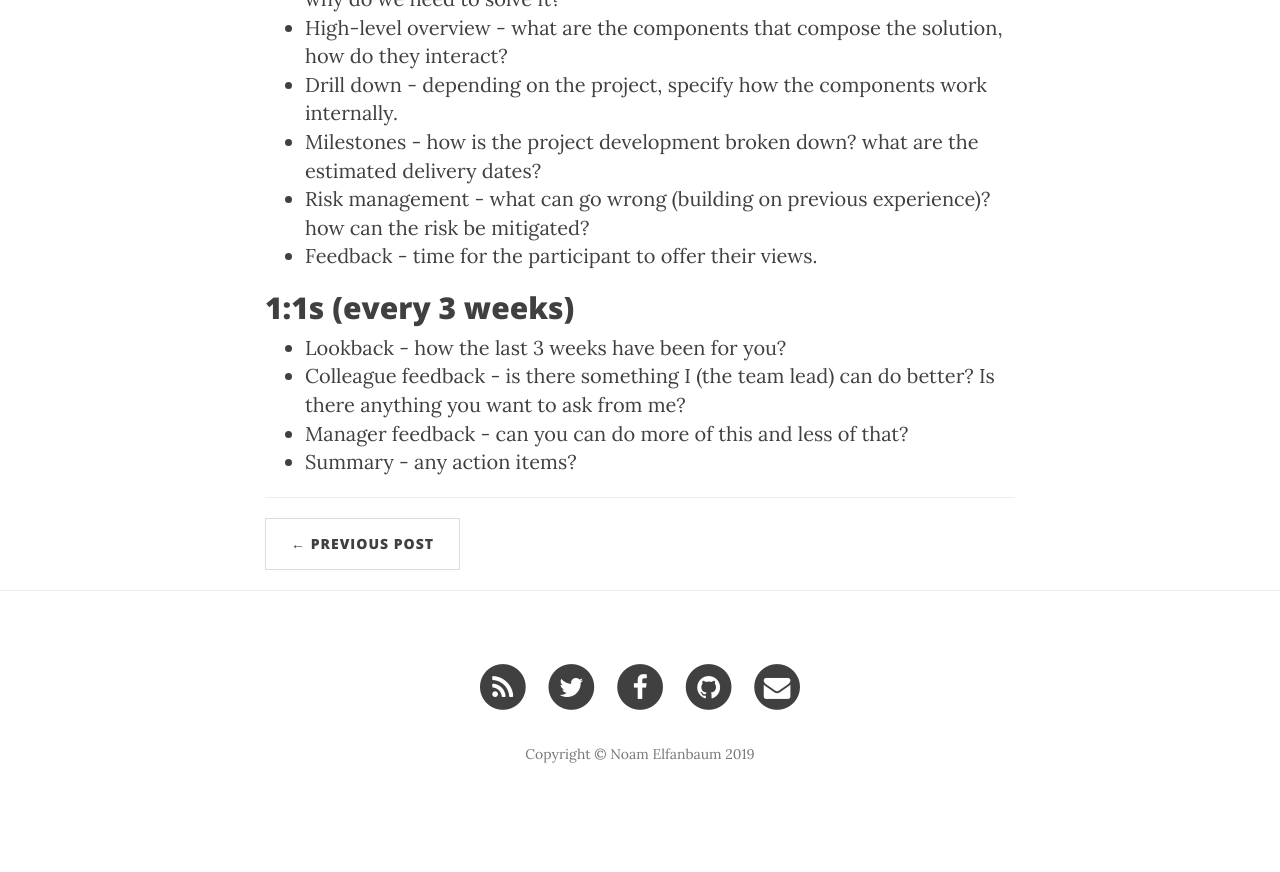
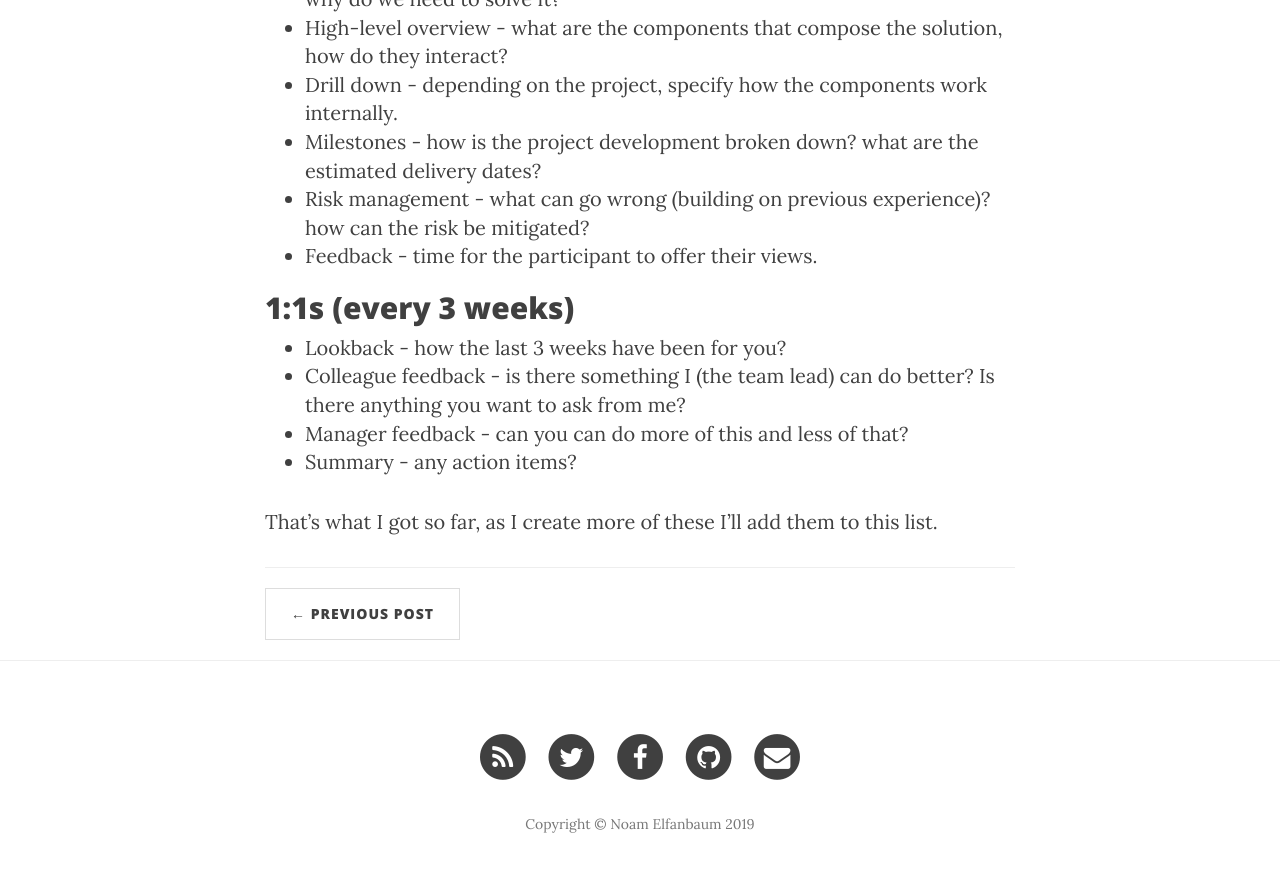
Before and after one commit to noamelf/noamelf.github.io, a Jekyll site: the page built from _posts/2019-07-07-meeting-protocols.md, in a window 1280 px wide and 900 px high, scrolled down 1954 px. Shown: the top 872 px of the window. Built offline with Jekyll 4.4.1, drawn with Linux system fonts in a browser that asks for light colours; nearby versions of some CDN libraries; our own code applies the rules of GitHub Pages for plain Markdown files; comment, search, counter and statistics services are not loaded; before the commit the page ends 2784 px from its top, so only the background shows below that.

Commit message:
Update 2019-07-07-meeting-protocols.md

```diff
--- a/_posts/2019-07-07-meeting-protocols.md
+++ b/_posts/2019-07-07-meeting-protocols.md
@@ -45,3 +45,5 @@ Each team member is requested to prepare for the meeting:
 * Colleague feedback - is there something I (the team lead) can do better? Is there anything you want to ask from me?
 * Manager feedback - can you can do more of this and less of that?
 * Summary - any action items?
+
+That's what I got so far, as I create more of these I'll add them to this list.
```
